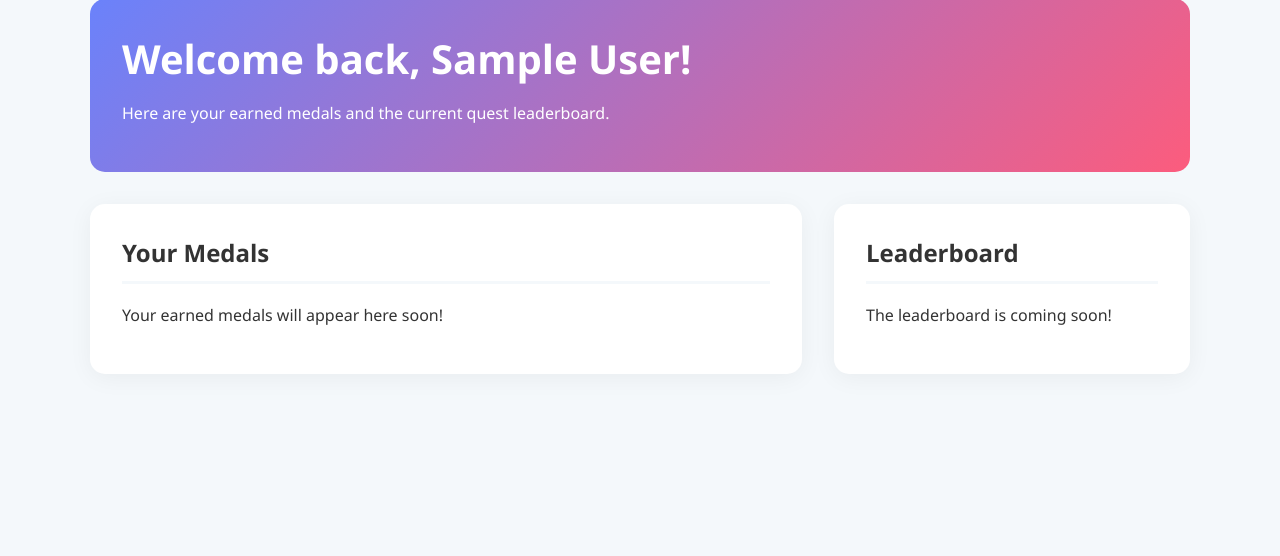
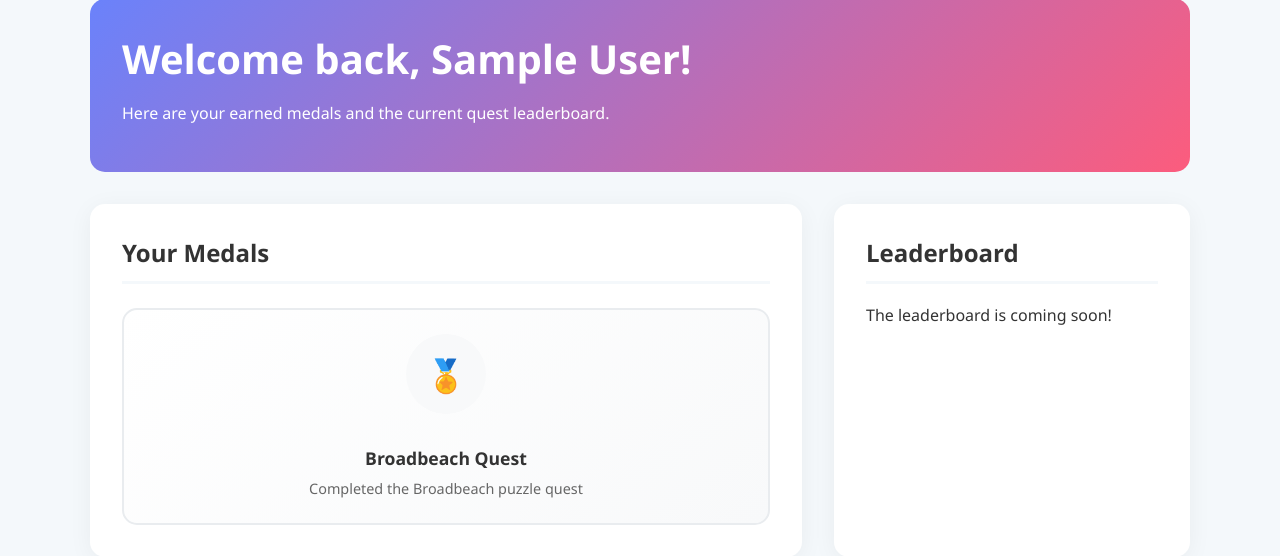
Before and after one commit to Baillie11/broadbeachquest, a PHP site: page /dashboard.php in a window 1280 px wide. Shown: the part 121-677 px from the top of the page. Run offline with PHP 8.4, Linux system fonts and the light colour scheme; the visitor is signed in with stand-in values (Sample User, id 1); tables that the repository leaves empty or names only in its code hold one stand-in row (values such as "Sample post").

Commit message:
feat: Add medal display to user dashboard

```diff
--- a/dashboard.php
+++ b/dashboard.php
@@ -10,6 +10,48 @@ if (!isset($_SESSION['logged_in']) || $_SESSION['logged_in'] !== true) {
 
 // Get user's first name from the session to personalize the page
 $firstName = $_SESSION['user_first_name'] ?? 'User';
+$userId = $_SESSION['user_id'] ?? 0;
+
+// --- Database Connection ---
+$servername = "localhost";
+$username = "ozbizfin_questuser";
+$password = "yGwPwjOMziXO6L";
+$dbname = "ozbizfin_puzzlepath";
+
+// Create connection
+$conn = new mysqli($servername, $username, $password, $dbname);
+
+// Check connection
+if ($conn->connect_error) {
+    die("Connection failed: " . $conn->connect_error);
+}
+
+// Fetch user's medals
+$stmt = $conn->prepare("SELECT medals FROM users WHERE id = ?");
+$stmt->bind_param("i", $userId);
+$stmt->execute();
+$result = $stmt->get_result();
+$user = $result->fetch_assoc();
+
+// Parse medals (assuming they're stored as comma-separated values)
+$medals = [];
+if ($user && $user['medals']) {
+    $medals = explode(',', $user['medals']);
+    $medals = array_map('trim', $medals); // Remove any whitespace
+}
+
+$stmt->close();
+$conn->close();
+
+// Medal data - you can expand this with more medals
+$medalData = [
+    'broadbeach-quest' => [
+        'name' => 'Broadbeach Quest',
+        'description' => 'Completed the Broadbeach puzzle quest',
+        'image' => 'Broadbeach Medal.png'
+    ]
+    // Add more medals here as they become available
+];
 ?>
 <!DOCTYPE html>
 <html lang="en">
@@ -83,8 +125,83 @@ $firstName = $_SESSION['user_first_name'] ?? 'User';
             margin-top: 0;
         }
 
-        /* Styles will go here for medals and leaderboard */
+        /* Medal Styles */
+        .medals-grid {
+            display: grid;
+            grid-template-columns: repeat(auto-fit, minmax(200px, 1fr));
+            gap: 1.5em;
+            margin-top: 1.5em;
+        }
+        .medal-card {
+            background: linear-gradient(145deg, #ffffff 0%, #f8f9fa 100%);
+            border: 2px solid #e9ecef;
+            border-radius: 15px;
+            padding: 1.5em;
+            text-align: center;
+            transition: all 0.3s ease;
+            position: relative;
+            overflow: hidden;
+        }
+        .medal-card:hover {
+            transform: translateY(-5px);
+            box-shadow: 0 10px 30px rgba(0,0,0,0.1);
+            border-color: #fc5c7d;
+        }
+        .medal-card.earned {
+            background: linear-gradient(145deg, #fff3cd 0%, #ffeaa7 100%);
+            border-color: #ffc107;
+        }
+        .medal-card.earned::before {
+            content: '🏆';
+            position: absolute;
+            top: 10px;
+            right: 10px;
+            font-size: 1.5em;
+        }
+        .medal-image {
+            width: 80px;
+            height: 80px;
+            margin: 0 auto 1em;
+            border-radius: 50%;
+            background: #f8f9fa;
+            display: flex;
+            align-items: center;
+            justify-content: center;
+            font-size: 2em;
+        }
+        .medal-card.earned .medal-image {
+            background: linear-gradient(145deg, #ffd700 0%, #ffed4e 100%);
+        }
+        .medal-name {
+            font-weight: 600;
+            font-size: 1.1em;
+            margin-bottom: 0.5em;
+            color: #333;
+        }
+        .medal-description {
+            font-size: 0.9em;
+            color: #666;
+            line-height: 1.4;
+        }
+        .no-medals {
+            text-align: center;
+            padding: 2em;
+            color: #666;
+        }
+        .no-medals img {
+            width: 100px;
+            opacity: 0.3;
+            margin-bottom: 1em;
+        }
 
+        @media (max-width: 768px) {
+            .content-grid {
+                grid-template-columns: 1fr;
+            }
+            .medals-grid {
+                grid-template-columns: 1fr;
+            }
+        }
     </style>
 </head>
 <body>
@@ -105,8 +222,30 @@ $firstName = $_SESSION['user_first_name'] ?? 'User';
         <div class="content-grid">
             <div class="main-content">
                 <h2>Your Medals</h2>
-                <!-- Medal display will go here -->
-                <p>Your earned medals will appear here soon!</p>
+                <?php if (empty($medals)): ?>
+                    <div class="no-medals">
+                        <img src="puzzlepath-logo-web.png" alt="No medals yet">
+                        <h3>No medals yet!</h3>
+                        <p>Complete quests to earn your first medal.</p>
+                        <a href="index.html" style="display: inline-block; background: #fc5c7d; color: white; padding: 0.8em 1.5em; text-decoration: none; border-radius: 8px; margin-top: 1em;">Start a Quest</a>
+                    </div>
+                <?php else: ?>
+                    <div class="medals-grid">
+                        <?php foreach ($medalData as $medalKey => $medal): ?>
+                            <div class="medal-card <?php echo in_array($medalKey, $medals) ? 'earned' : ''; ?>">
+                                <div class="medal-image">
+                                    <?php if (in_array($medalKey, $medals) && isset($medal['image'])): ?>
+                                        <img src="<?php echo htmlspecialchars($medal['image']); ?>" alt="<?php echo htmlspecialchars($medal['name']); ?>" style="width: 100%; height: 100%; object-fit: cover; border-radius: 50%;">
+                                    <?php else: ?>
+                                        🏅
+                                    <?php endif; ?>
+                                </div>
+                                <div class="medal-name"><?php echo htmlspecialchars($medal['name']); ?></div>
+                                <div class="medal-description"><?php echo htmlspecialchars($medal['description']); ?></div>
+                            </div>
+                        <?php endforeach; ?>
+                    </div>
+                <?php endif; ?>
             </div>
             <div class="sidebar">
                 <h2>Leaderboard</h2>
```
